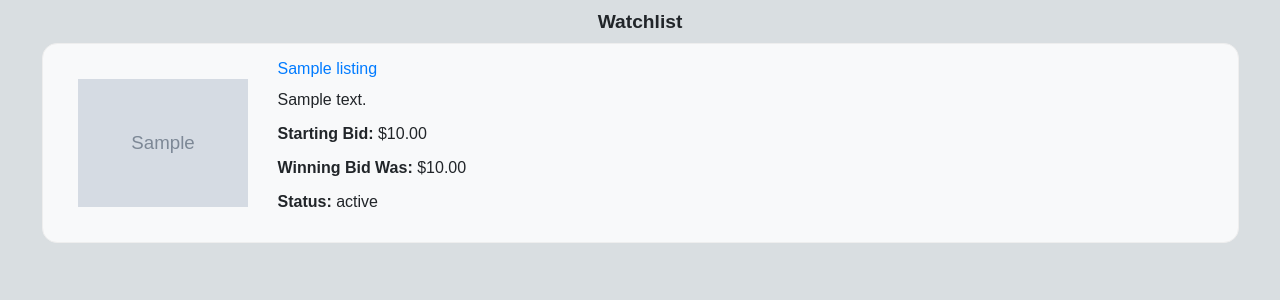
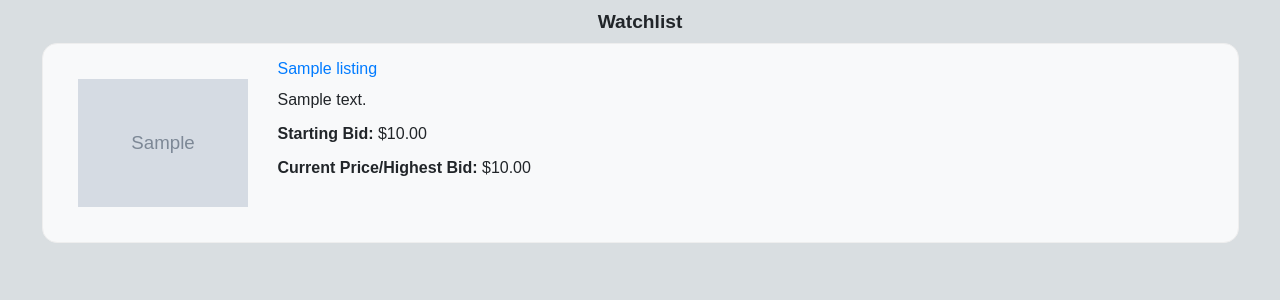
Before and after one commit to DeanMwau/Auctions.github.io, a Django app: page /watchlist in a window 1280 px wide. Shown: the part 68-368 px from the top of the page. Run offline with Django 3.2, Linux system fonts and the light colour scheme; a user stored in the database is signed in; tables that the repository leaves empty hold one stand-in row (values such as "Sample post"); grey boxes marked "Sample" are stand-in pictures; some libraries are stand-ins or nearby versions.

Commit message:
Edit watch_list.html

```diff
--- a/auctions/templates/auctions/watch_list.html
+++ b/auctions/templates/auctions/watch_list.html
@@ -23,6 +23,8 @@
                     <p> {{listing.description}} </p>
                     <p><strong>Starting Bid:</strong> ${{ listing.starting_price }}</p>
 
+                    {% if listing.status == "closed" %}
+
                         {% if winning_bids|get_item:listing.id %}
                         <p><strong>Winning Bid Was:</strong>
 
@@ -36,13 +38,24 @@
                         {% else %}
                         <p><strong>Bids: </strong>No Bids Yet
                         {% endif %}
+                    {% else %}
+                            {% if winning_bids|get_item:listing.id %}
+                            <p><strong>Current Price/Highest Bid:</strong> ${{ winning_bids|get_item:listing.id }}</p>
+                            {% else %}
+                            <p><strong>Bids:</strong> No Bids Yet</p>
+                            {% endif %}
 
-                <p><strong>Status:</strong> {{ listing.status }}</p>
+                    {% endif %}
+
                 </div>
+
             </div>
             {% endfor %}
+
         {% else %}
+
             <p> No listing in your watchlist</p>
+
         {% endif %}
     </div>
 </div>
```
Lines whose indentation alone changed are shown as unchanged.
